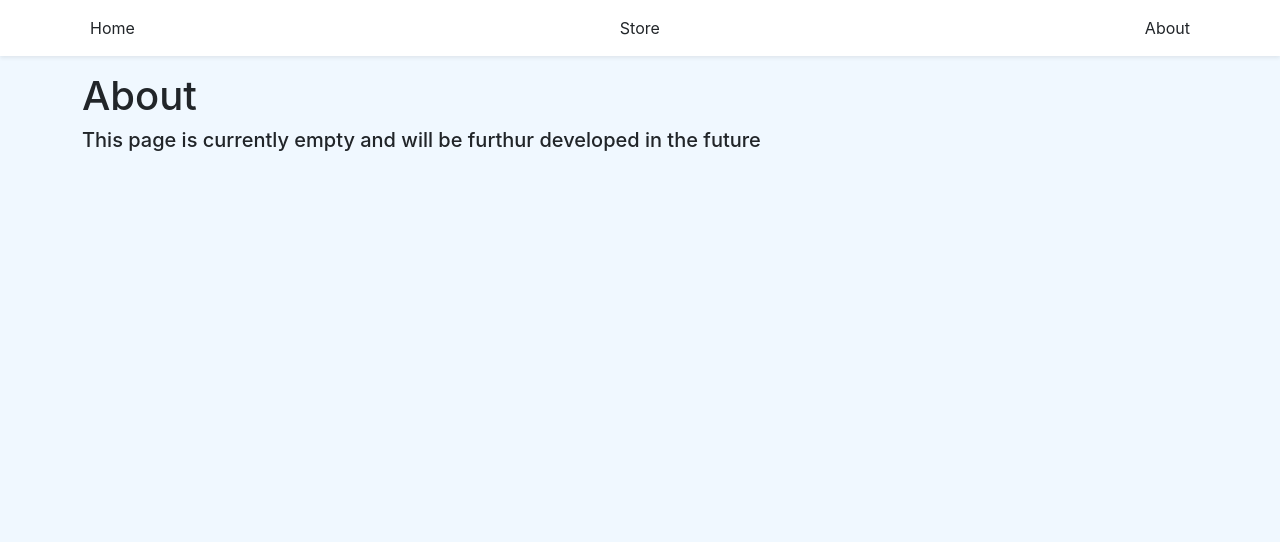
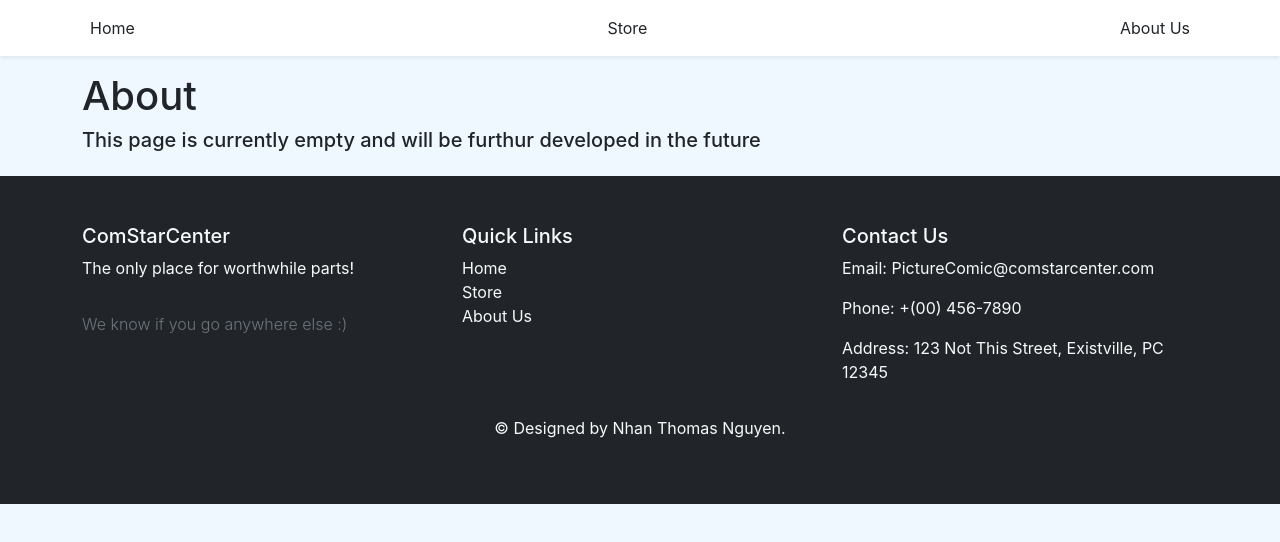
Before and after one commit to NThomTNg/ShoppingCart, a React (Vite) app: page /#/about in a window 1280 px wide. Shown: the top 542 px of the page. Built offline with nearby package versions, Linux system fonts and the light colour scheme.

Commit message:
feature: added Footer and restyled store page, added more data in json

```diff
--- a/src/App.tsx
+++ b/src/App.tsx
@@ -2,6 +2,7 @@ import { Routes, Route } from "react-router-dom";
 import { Container } from "react-bootstrap";
 import 'bootstrap/dist/css/bootstrap.min.css';
 import { Home } from "./pages/home.tsx";
+import Footer from "./container/footer/Footer.tsx"
 import { Store } from "./pages/store.tsx";
 import { About } from "./pages/about.tsx";
 import { Navbar } from "./components/navbar/navbar.tsx";
@@ -19,6 +20,7 @@ function App() {
       <Route path="/about" element={<About />} />
     </Routes>
   </Container>
+  <Footer />
   </ShoppingCartProvider>
   )
 }
--- a/src/components/CartItem.tsx
+++ b/src/components/CartItem.tsx
@@ -27,11 +27,11 @@ export function CartItem({ id, quantity }: CartItemProps) {
 
             {/**Details of Item */}
             <div className="me-quto">
-                <div>
+                <div className="fs-3">
                     {item.name}{" "}
                     {quantity > 1 && (
                     <span className="text-muted" style={{fontSize:
-                    ".65rem" }}>
+                    ".25rem" }}>
                     x{quantity}
                     </span>)}
                 </div>
--- a/src/components/StoreItem.tsx
+++ b/src/components/StoreItem.tsx
@@ -39,7 +39,7 @@ export function StoreItem({ id, name, price, imgUrl}:
             <div className="mt-auto">
               {quantity === 0 ? (
                 // Add to cart button when item is not in cart
-                <Button className="w-100" onClick={() => increaseCartQuantity(id)}>
+                <Button className="w-100 btn-info" onClick={() => increaseCartQuantity(id)}>
                   Add to cart
                 </Button>
               ) : (
@@ -52,11 +52,11 @@ export function StoreItem({ id, name, price, imgUrl}:
                     className="d-flex align-items-center justify-content-center"
                     style={{ gap: ".5rem" }}
                   >
-                    <Button onClick={() => decreaseCartQuantity(id)}>-</Button>
+                    <Button className="btn-info" onClick={() => decreaseCartQuantity(id)}>-</Button>
                     <div>
                       <span className="fs-3">{quantity}</span> in cart
                     </div>
-                    <Button onClick={() => increaseCartQuantity(id)}>+</Button>
+                    <Button className="btn-info" onClick={() => increaseCartQuantity(id)}>+</Button>
                   </div>
                   <Button
                     onClick={() => removeFromCart(id)}
--- a/src/components/navbar/navbar.tsx
+++ b/src/components/navbar/navbar.tsx
@@ -24,7 +24,7 @@ export function Navbar () {
             </Nav>
             <Nav>
                 <Nav.Link to ="/about" as ={NavLink} className="text-dark hover-underline-animation">
-                About
+                About Us
                 </Nav.Link>
             </Nav>
 
--- /dev/null
+++ b/src/container/footer/Footer.css
@@ -0,0 +1,26 @@
+.hover_animation {
+    position: relative;
+    transition: color 0.3s ease;
+}
+
+.hover_animation::after {
+    content: '';
+    position: absolute;
+    width: 100%;
+    height: 2px;
+    bottom: 0;
+    left: 0;
+    background-color: #0dcaf0;
+    transform: scaleX(0);
+    transform-origin: bottom center;
+    transition: transform 0.4s ease;
+}
+
+.hover_animation:hover {
+    color: #0dcaf0;
+}
+
+.hover_animation:hover::after {
+    transform: scaleX(1);
+    transform-origin: bottom center;
+}
--- /dev/null
+++ b/src/container/footer/Footer.tsx
@@ -0,0 +1,38 @@
+import { Container, Row, Col } from 'react-bootstrap';
+import { Link } from 'react-router-dom'
+import './Footer.css';
+
+const Footer = () => (
+  <footer className="app__footer bg-dark text-light py-5">
+    <Container>
+      <Row>
+        <Col md={4}>
+          <h5>ComStarCenter</h5>
+          <p>The only place for worthwhile parts!</p>
+          <p className = "text-secondary fs-6 fw-light pt-3">We know if you go anywhere else :)</p>
+        </Col>
+        <Col md={4}>
+          <h5>Quick Links</h5>
+          <ul className="list-unstyled">
+            <li><Link to="/" className="text-light text-decoration-none hover_animation">Home</Link></li>
+            <li><Link to="/store" className="text-light text-decoration-none hover_animation">Store</Link></li>
+            <li><Link to="/about" className="text-light text-decoration-none hover_animation">About Us</Link></li>
+          </ul>
+        </Col>
+        <Col md={4}>
+          <h5>Contact Us</h5>
+          <p>Email: PictureComic@comstarcenter.com</p>
+          <p>Phone: +(00) 456-7890</p>
+          <p>Address: 123 Not This Street, Existville, PC 12345</p>
+        </Col>
+      </Row>
+      <Row className="mt-3">
+        <Col className="text-center">
+          <p>&copy; Designed by Nhan Thomas Nguyen.</p>
+        </Col>
+      </Row>
+    </Container>
+  </footer>
+);
+
+export default Footer;
--- a/src/data/items.json
+++ b/src/data/items.json
@@ -25,49 +25,49 @@
     },
     {
         "id": 5,
-        "name": "",
+        "name": "CPU Model 1",
         "price": 0,
         "imgUrl": ""
     },
     {
         "id": 6,
-        "name": "",
+        "name": "CPU Model 2",
         "price": 0,
         "imgUrl": ""
     },
     {
         "id": 7,
-        "name": "",
+        "name": "CPU Model 3",
         "price": 0,
         "imgUrl": ""
     },
     {
         "id": 8,
-        "name": "",
+        "name": "Motherboard Model 1",
         "price": 0,
         "imgUrl": ""
     },
     {
         "id": 9,
-        "name": "",
+        "name": "Motherboard Model 1",
         "price": 0,
         "imgUrl": ""
     },
     {
         "id": 10,
-        "name": "",
+        "name": "RAM Model 1",
         "price": 0,
         "imgUrl": ""
     },
     {
         "id": 11,
-        "name": "",
+        "name": "RAM Model 2",
         "price": 0,
         "imgUrl": ""
     },
     {
         "id": 12,
-        "name": "",
+        "name": "Computer Case Model 1001",
         "price": 0,
         "imgUrl": ""
     }
```
Also changed, not shown: src/components/Footer.tsx (deleted, +0 -38 lines), src/components/FooterOverlay.tsx (deleted, +0 -15 lines), src/pages/home.tsx (line endings or trailing spaces).
